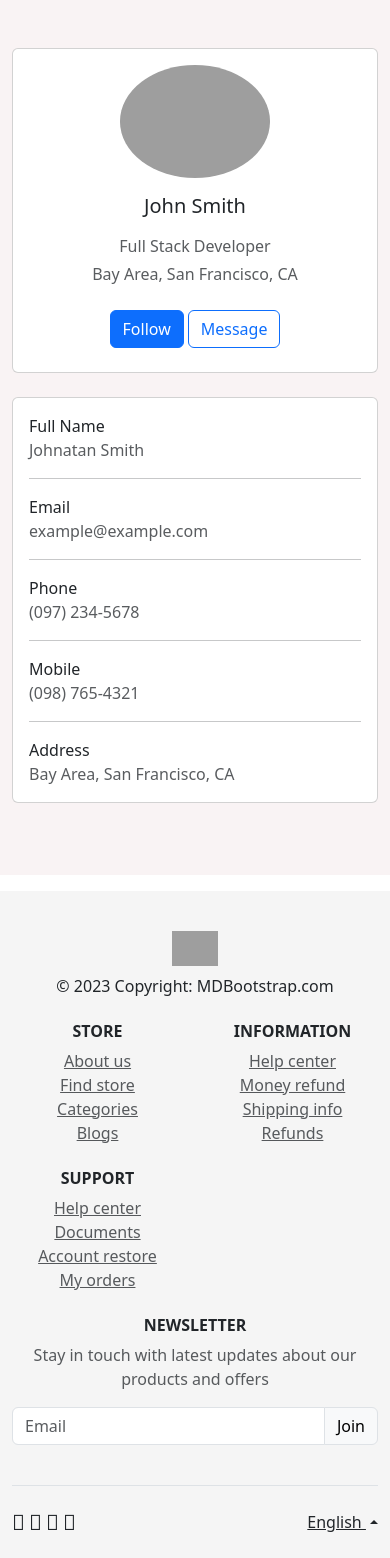
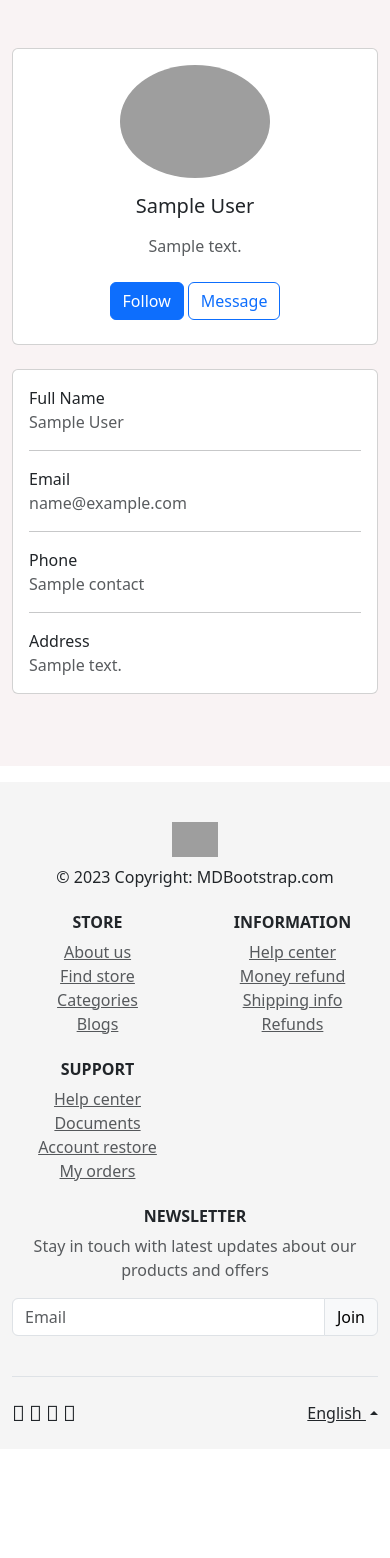
Before and after one commit to SamirNeu17/ecommerce, a Django app: template templates/profile.html in a window 390 px wide. Shown: the part 176-1734 px from the top of the page. After the commit the page ends 1599 px from the top, so only its background shows below. Run offline with Django 3.2, Linux system fonts and the light colour scheme; the template is opened without the code that fills it: most values are stand-ins (such as "Sample title", 1, 10 or a date in 2020); grey boxes are pictures that could not be loaded.

Commit message:
user_authentication

```diff
--- a/ecommerce_web/settings.py
+++ b/ecommerce_web/settings.py
@@ -122,3 +122,4 @@ STATIC_URL = 'static/'
 # https://docs.djangoproject.com/en/4.2/ref/settings/#default-auto-field
 
 DEFAULT_AUTO_FIELD = 'django.db.models.BigAutoField'
+LOGIN_URL ='/login'
--- a/templates/base.html
+++ b/templates/base.html
@@ -26,6 +26,9 @@
           <div class="d-flex float-end">
             <a href="{% url 'login' %}" class="me-1 border rounded py-1 px-3 nav-link d-flex align-items-center"> <i class="fa fa-user m-1 me-md-2"></i><p class="d-none d-md-block mb-0">Sign in</p> </a>
             <a href="#" class="border rounded py-1 px-3 nav-link d-flex align-items-center"> <i class="fa fa-shopping-cart m-1 me-md-2"></i><p class="d-none d-md-block mb-0">My cart</p> </a>
+              {% if request.user.is_authenticated %}
+              <a href="{% url 'logout' %}" class="me-1 border rounded py-1 px-3 nav-link d-flex align-items-center"> <i class="fa fa-sign-out m-1 me-md-2"></i><p class="d-none d-md-block mb-0"></p> </a>
+              {% endif %}
           </div>
         </div>
         <!-- Center elements -->
--- a/templates/profile.html
+++ b/templates/profile.html
@@ -9,9 +9,8 @@
           <div class="card-body text-center">
             <img src="https://mdbcdn.b-cdn.net/img/Photos/new-templates/bootstrap-chat/ava3.webp" alt="avatar"
               class="rounded-circle img-fluid" style="width: 150px;">
-            <h5 class="my-3">John Smith</h5>
-            <p class="text-muted mb-1">Full Stack Developer</p>
-            <p class="text-muted mb-4">Bay Area, San Francisco, CA</p>
+            <h5 class="my-3">{{ profile.user.first_name }} {{ profile.user.last_name }}</h5>
+            <p class="text-muted mb-4">{{ profile.address }}</p>
             <div class="d-flex justify-content-center mb-2">
               <button type="button" class="btn btn-primary">Follow</button>
               <button type="button" class="btn btn-outline-primary ms-1">Message</button>
@@ -27,7 +26,7 @@
                 <p class="mb-0">Full Name</p>
               </div>
               <div class="col-sm-9">
-                <p class="text-muted mb-0">Johnatan Smith</p>
+                <p class="text-muted mb-0">{{ profile.user.first_name }} {{ profile.user.last_name }}</p>
               </div>
             </div>
             <hr>
@@ -36,7 +35,7 @@
                 <p class="mb-0">Email</p>
               </div>
               <div class="col-sm-9">
-                <p class="text-muted mb-0">example@example.com</p>
+                <p class="text-muted mb-0">{{ profile.user.email }}</p>
               </div>
             </div>
             <hr>
@@ -45,16 +44,7 @@
                 <p class="mb-0">Phone</p>
               </div>
               <div class="col-sm-9">
-                <p class="text-muted mb-0">(097) 234-5678</p>
-              </div>
-            </div>
-            <hr>
-            <div class="row">
-              <div class="col-sm-3">
-                <p class="mb-0">Mobile</p>
-              </div>
-              <div class="col-sm-9">
-                <p class="text-muted mb-0">(098) 765-4321</p>
+                <p class="text-muted mb-0">{{ profile.contact }}</p>
               </div>
             </div>
             <hr>
@@ -63,7 +53,7 @@
                 <p class="mb-0">Address</p>
               </div>
               <div class="col-sm-9">
-                <p class="text-muted mb-0">Bay Area, San Francisco, CA</p>
+                <p class="text-muted mb-0">{{ profile.address }}</p>
               </div>
             </div>
           </div>
--- a/users/urls.py
+++ b/users/urls.py
@@ -6,4 +6,5 @@ urlpatterns = [
     path("login",user_views.user_login,name="login"),
     path("register",user_views.register,name="register"),
     path("profile",user_views.user_profile,name="profile"),
+    path("logout",user_views.user_logout,name="logout"),
 ]
```
Also changed, not shown: users/views.py (+8 -2 lines).
